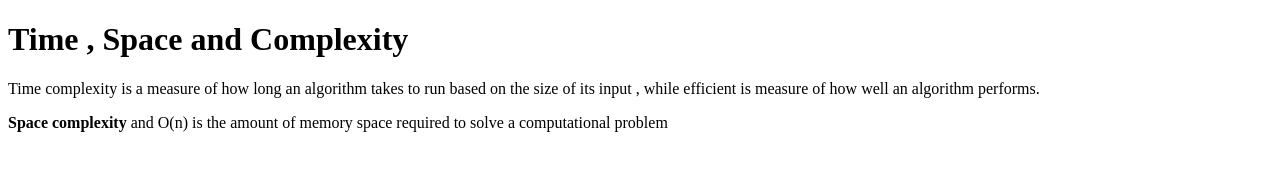
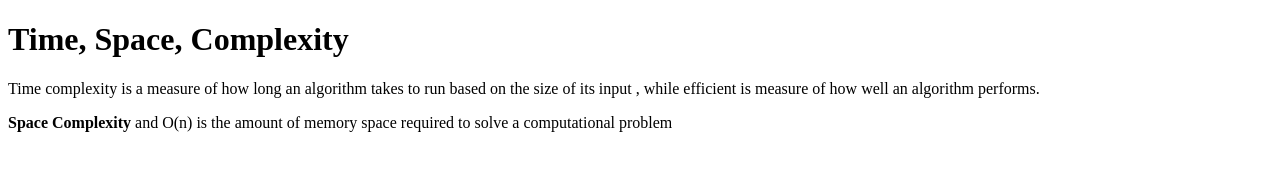
Before and after one commit to acciojob/time-and-space-complexity-Lalitkumarsirvi1999, a website: page main.html in a window 1280 px wide. Drawn offline with Linux system fonts and the light colour scheme.

Commit message:
created a submission

```diff
--- a/main.html
+++ b/main.html
@@ -8,9 +8,9 @@
 
 <body>
 	<!-- the entire body must be written by student -->
-	<h1> Time , Space and Complexity</h1>
+	<h1> Time, Space, Complexity</h1>
 	<p> Time complexity is a measure of how long an algorithm takes to run based on the size of its input , while efficient is measure of how well an algorithm performs.</p>
-	<p> <b>Space complexity </b> and O(n) is the amount of memory space required to solve a computational problem</p>
+	<p> <b>Space Complexity </b> and O(n) is the amount of memory space required to solve a computational problem</p>
     <script type="text/javascript" src="./script.js">
 </script>
 
```
